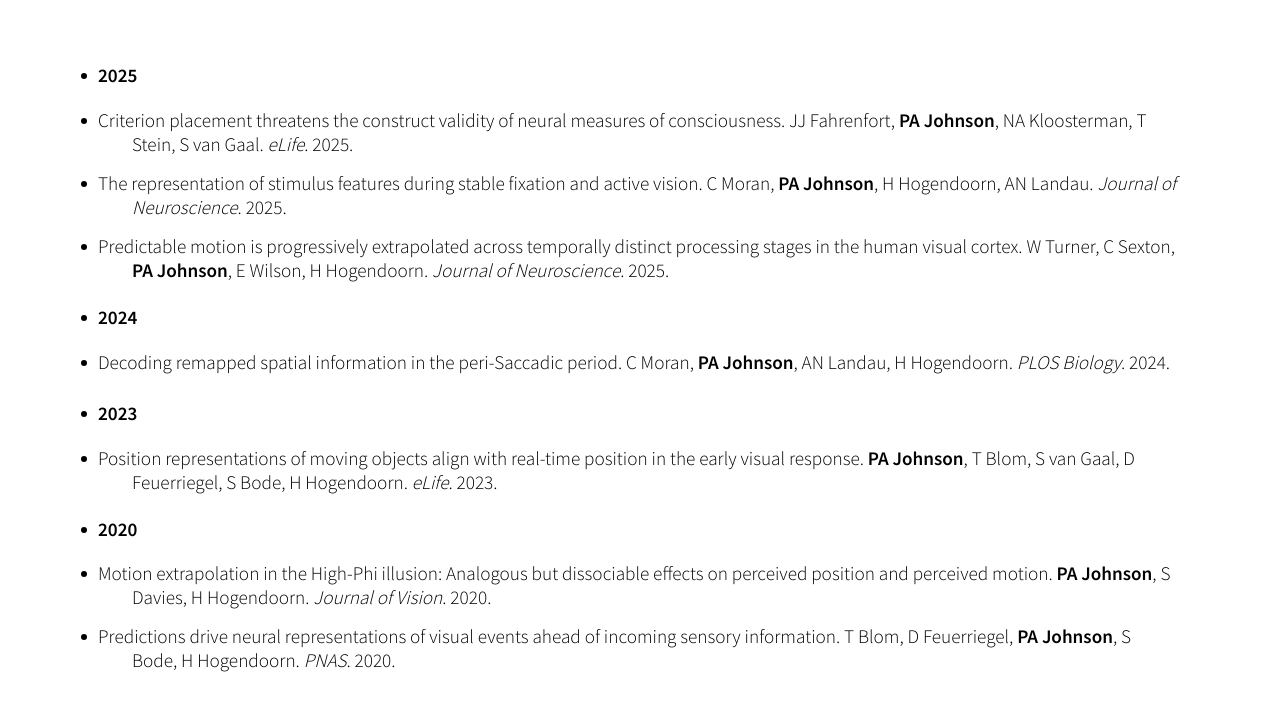
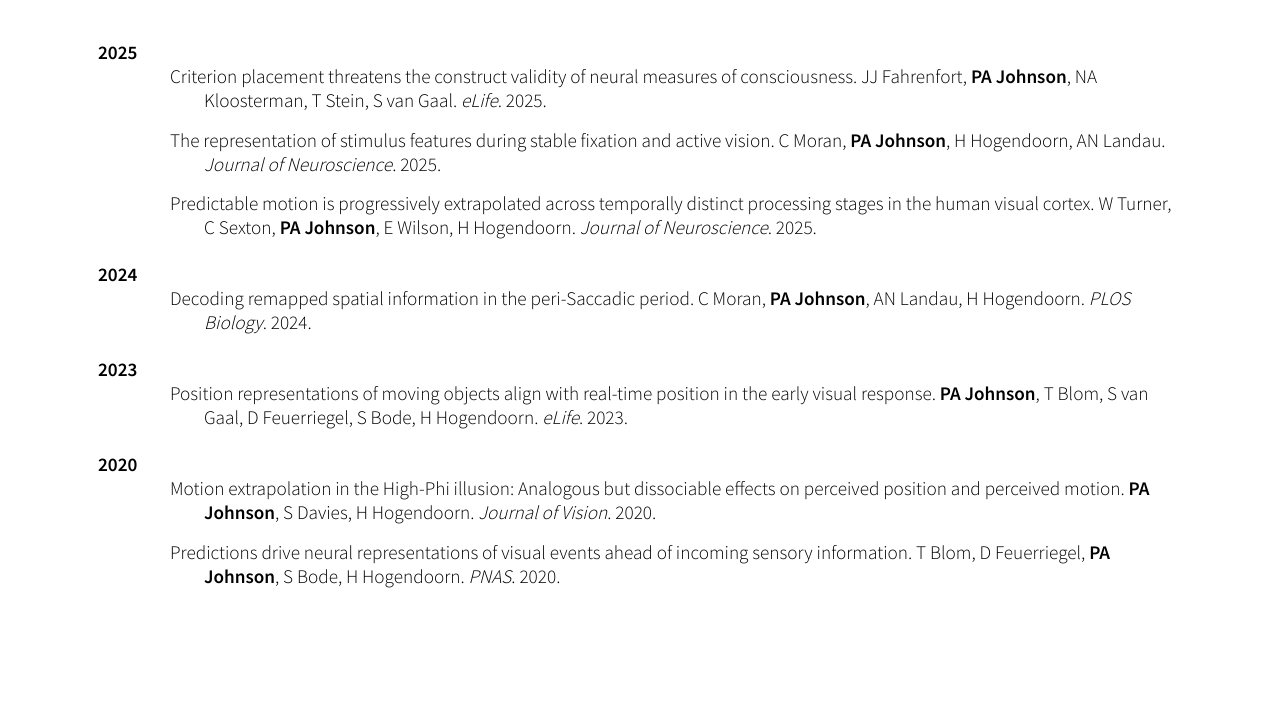
Before and after one commit to phijoh/phijoh.github.io, a plain HTML site: page papers.html in a window 1280 px wide. Shown: the part 149-856 px from the top of the page. After the commit the page ends 800 px from the top, so only its background shows below. Drawn offline with Linux system fonts and the light colour scheme; some icons are missing.

```diff
--- a/main.css
+++ b/main.css
@@ -128,14 +128,14 @@ a:hover {
   font-weight: 600;
 }
 .paper-list li {
-  list-style-type: disc;
+  list-style-type: none;
   padding-left: 32px;
   text-indent: -34px;
   margin-bottom: 0.8em;
   min-height: 1.5em;
 }
 .paper-year {
-  font-weight: 550;
+  font-weight: 600;
   font-size: 1em;
   display: block;
   margin: 1.2em 0 0em 0;
--- a/papers.html
+++ b/papers.html
@@ -25,19 +25,33 @@
       <section id="content">
         <h1>Papers</h1>
         <ul class="paper-list">
-            <li><span class="paper-year">2025</span></li>
+          <li><span style="font-weight: bold;">2025</span>
+            <ul>
               <li>Criterion placement threatens the construct validity of neural measures of consciousness. JJ Fahrenfort, <span class="author-bold">PA Johnson</span>, NA Kloosterman, T Stein, S van Gaal. <em>eLife</em>. 2025.</li>
               <li>The representation of stimulus features during stable fixation and active vision. C Moran, <span class="author-bold">PA Johnson</span>, H Hogendoorn, AN Landau. <em>Journal of Neuroscience</em>. 2025.</li>
               <li>Predictable motion is progressively extrapolated across temporally distinct processing stages in the human visual cortex. W Turner, C Sexton, <span class="author-bold">PA Johnson</span>, E Wilson, H Hogendoorn. <em>Journal of Neuroscience</em>. 2025.</li>
-            <li><span class="paper-year">2024</span></li>
+            </ul>
+          </li>
+          <li><span class="paper-year">2024</span>
+            <ul>
               <li>Decoding remapped spatial information in the peri-Saccadic period. C Moran, <span class="author-bold">PA Johnson</span>, AN Landau, H Hogendoorn. <em>PLOS Biology</em>. 2024.</li>
-            <li><span class="paper-year">2023</span></li>
+            </ul>
+          </li>
+          <li><span class="paper-year">2023</span>
+            <ul>
               <li>Position representations of moving objects align with real-time position in the early visual response. <span class="author-bold">PA Johnson</span>,  T Blom, S van Gaal, D Feuerriegel, S Bode, H Hogendoorn. <em>eLife</em>. 2023.</li>
-            <li><span class="paper-year">2020</span></li>
+            </ul>
+          </li>
+          <li><span class="paper-year">2020</span>
+            <ul>
               <li>Motion extrapolation in the High-Phi illusion: Analogous but dissociable effects on perceived position and perceived motion. <span class="author-bold">PA Johnson</span>, S Davies, H Hogendoorn. <em>Journal of Vision</em>. 2020.</li>
               <li>Predictions drive neural representations of visual events ahead of incoming sensory information. T Blom, D Feuerriegel, <span class="author-bold">PA Johnson</span>, S Bode, H Hogendoorn. <em>PNAS</em>. 2020.</li>
-            <!-- Add more papers as needed -->
+            </ul>
+          </li>
+          <!-- Add more years and papers as needed -->
         </ul>
     </section>
   </body>
 </html>
+
+<!-- TODO: add links to all papers -->
```
Also changed, not shown: index.html (+3 -3 lines). Lines whose indentation alone changed are shown as unchanged.
